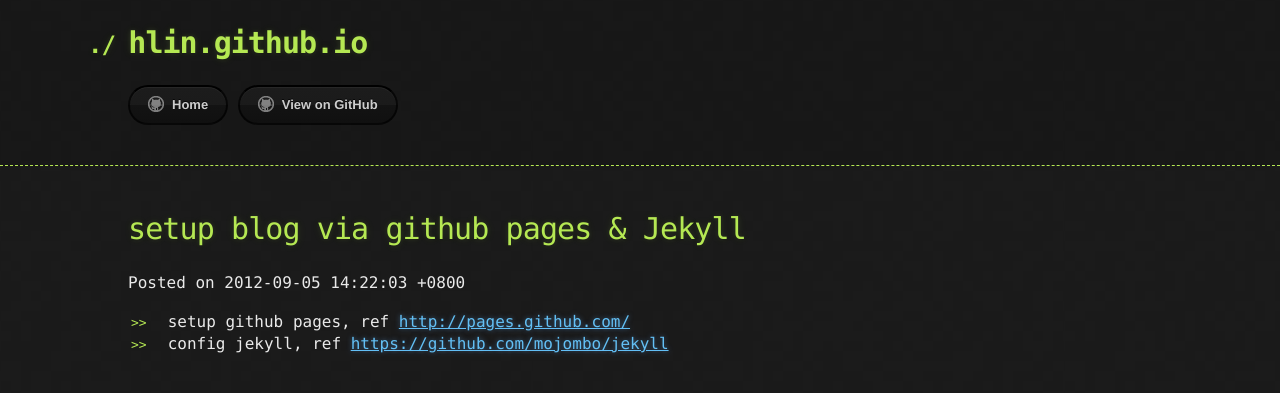
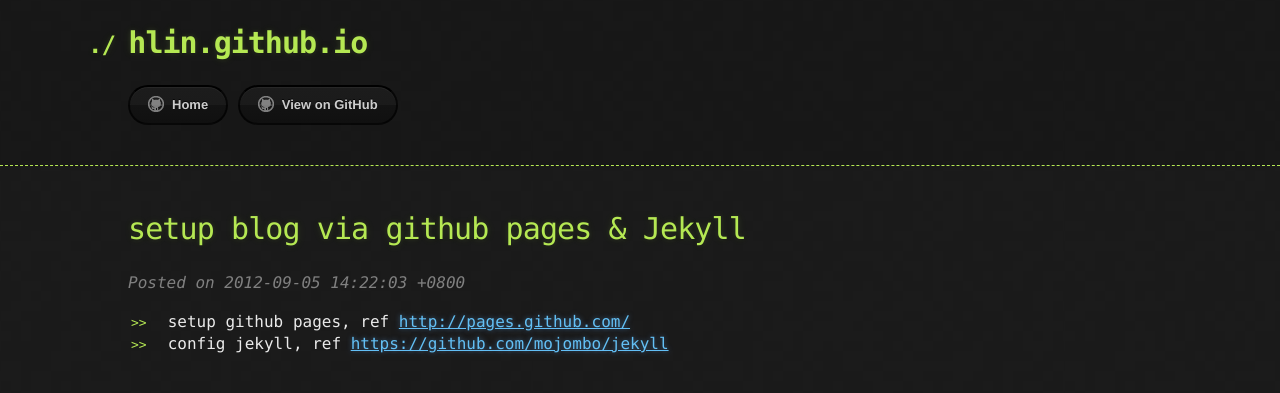
Before and after one commit to hlin/hlin.github.io, a Jekyll site: the page built from _posts/2012-09-05-setup-blog-via-github-pages-and-jekyll.md, in a window 1280 px wide. Shown: the top 393 px of the page. Built offline with Jekyll 4.4.1, drawn with Linux system fonts in a browser that asks for light colours.

Commit message:
adjust style of post time

```diff
--- a/_layouts/post.html
+++ b/_layouts/post.html
@@ -4,7 +4,7 @@
 
 <div id="post">
     <h1>{{ page.title }}</h1>
-    <p><span>Posted on {{ page.date }}</span></p>
+    <p><span class="postedon">Posted on {{ page.date }}</span></p>
     <p>
     {% if page.categories.size > 0 %}categories: {{ page.categories }}{% endif %}
     {% if page.tags.size > 0 %}tags: {% for tag in page.tags %}{{ tag }} {% endfor %}{% endif %}
--- a/stylesheets/stylesheet.css
+++ b/stylesheets/stylesheet.css
@@ -245,3 +245,8 @@
 .cf {
   zoom:1;
 }
+
+.postedon {
+  color: #808080;
+  font-style: italic;
+}
```
